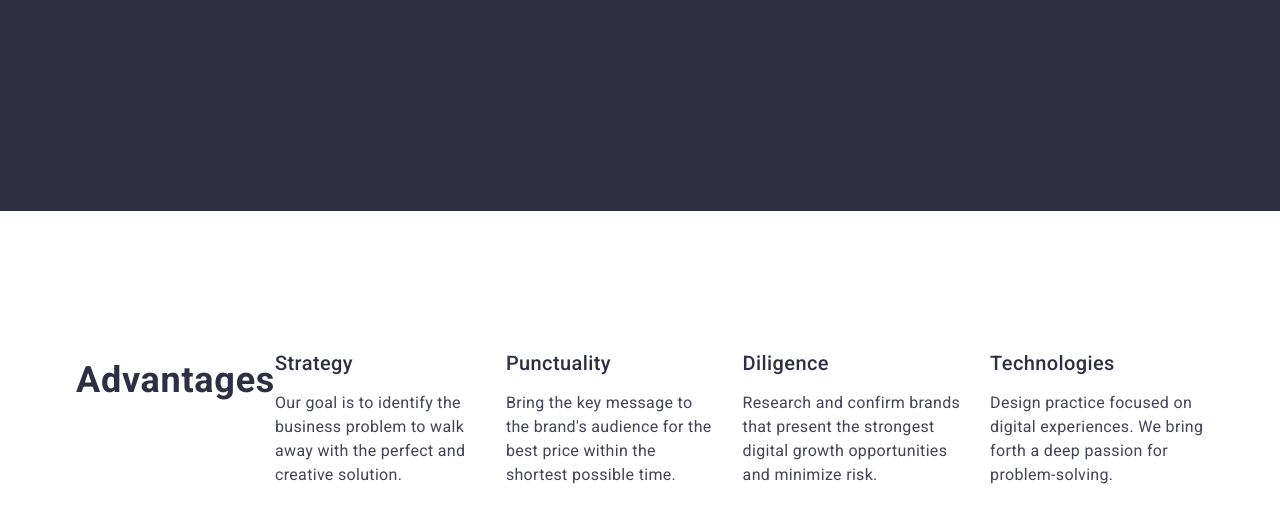
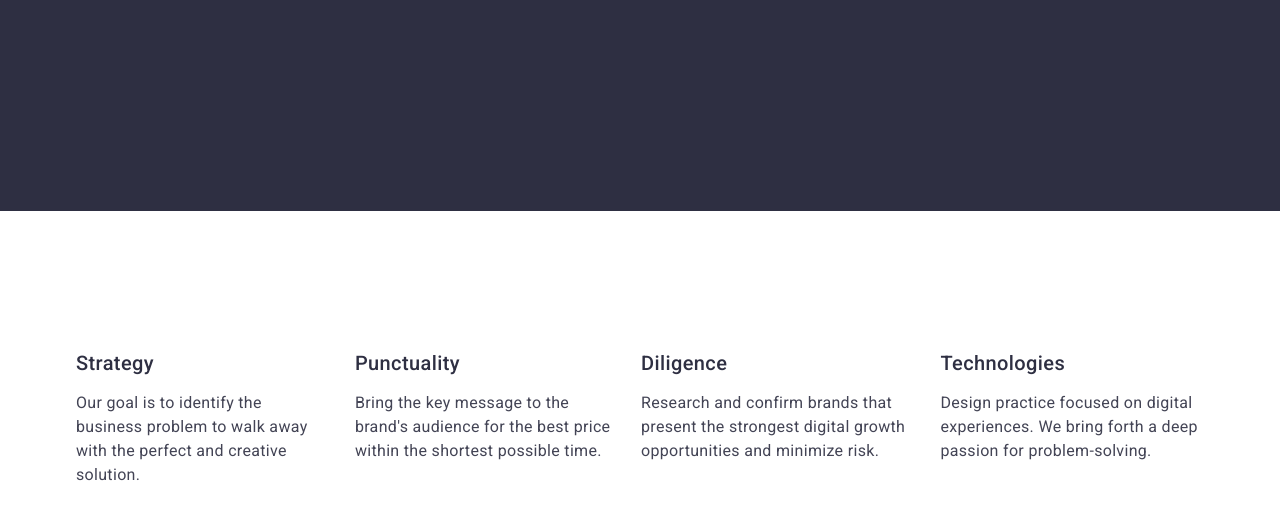
Before and after one commit to bohinich/goit-markup-hw-03, a plain HTML site: page index.html in a window 1280 px wide. Shown: the part 403-926 px from the top of the page. Drawn offline with nearby package versions, Linux system fonts and the light colour scheme.

Commit message:
index.html file

```diff
--- a/css/style.css
+++ b/css/style.css
@@ -140,6 +140,19 @@ span{
     padding: 120px 0;
 }
 
+.visually-hidden {
+    position: absolute;
+    width: 1px;
+    height: 1px;
+    margin: -1px;
+    border: 0;
+    padding: 0;
+    white-space: nowrap;
+    clip-path: inset(100%);
+    clip: rect(0 0 0 0);
+    overflow: hidden;
+}
+
 .list-advantages-info{
     display: flex;
     gap: 24px;
--- a/index.html
+++ b/index.html
@@ -54,7 +54,7 @@
 
         <section class="section-advantages">
             <div class="container">
-                <h2>Advantages</h2>
+                <h2 class="visually-hidden">Advantages</h2>
                 <ul class="list-advantages-info">
                     <li class="list-item">
                         <h3 class="advantages">Strategy</h3>
```
